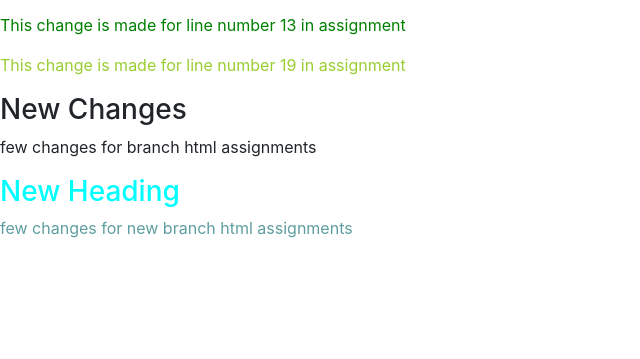
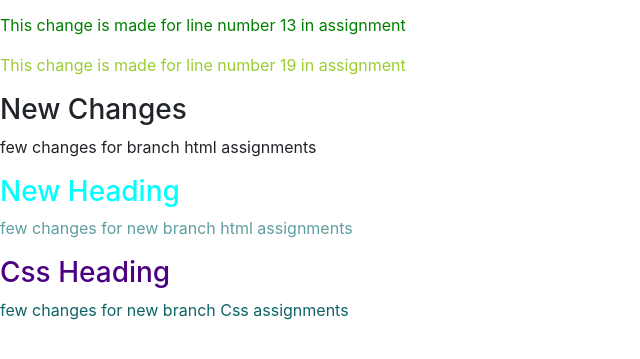
Before and after one commit to Hmnshu08/freshersbatch-april21, a plain HTML site: page Assignments/index.html in a window 1280 px wide. Shown: the part 83-442 px from the top of the page, without its empty margins (0-640 px from the left). Drawn offline with nearby package versions, Linux system fonts and the light colour scheme.

Commit message:
new lines added for css-assignment

```diff
--- a/Assignments/index.html
+++ b/Assignments/index.html
@@ -24,6 +24,9 @@
 
     <h3 style="color:aqua;">New Heading</h3>
     <p style="color: cadetblue">few changes for new branch html assignments</p>
+
+    <h3 style="color:indigo;">Css Heading</h3>
+    <p style="color: rgb(16, 99, 102)">few changes for new branch Css assignments</p>
     <!-- Optional JavaScript; choose one of the two! -->
 
     <!-- Option 1: jQuery and Bootstrap Bundle (includes Popper) -->
```
